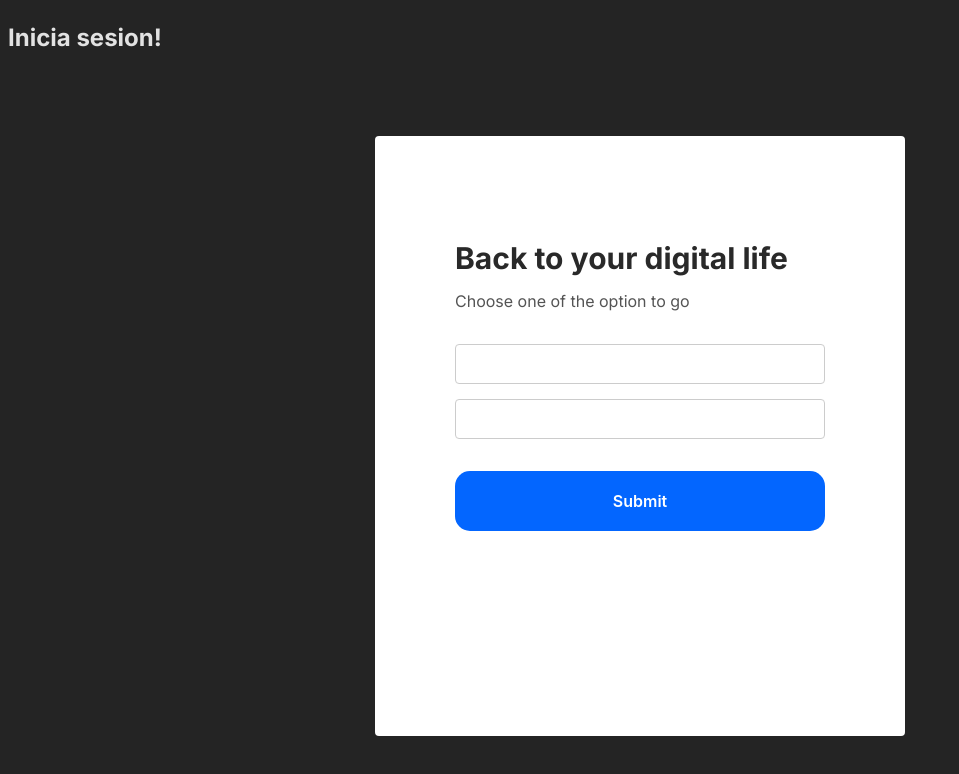
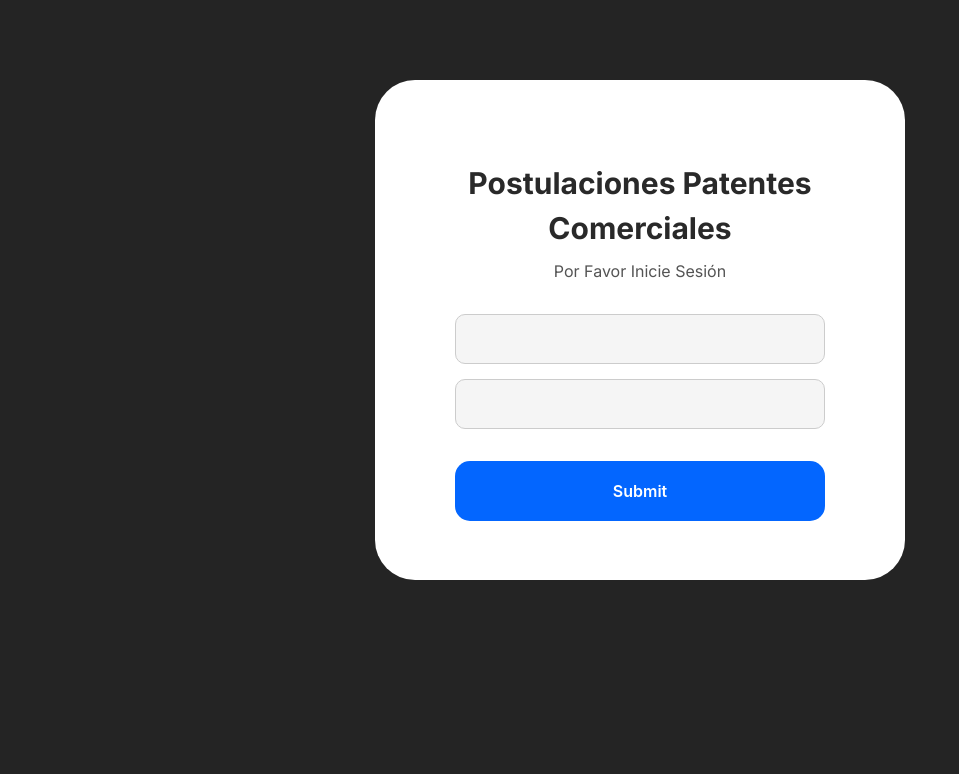
Before and after one commit to MahiroDev97/IS_PROYECTO_2023-2, a React (Vite) app in the folder frontend/: page /auth in a window 1280 px wide. Shown: the top 774 px of the page, without its empty margins (0-959 px from the left). Built offline with nearby package versions, Linux system fonts and the light colour scheme; no server answers.

Commit message:
cambios front

```diff
--- a/frontend/src/components/LoginForm.jsx
+++ b/frontend/src/components/LoginForm.jsx
@@ -24,8 +24,8 @@ function LoginForm() {
     <Box component="form" noValidate autoComplete="off" onSubmit={handleSubmit(onSubmit)} className="App">
       <div className="container">
         <div className="card_area">
-          <h1 className="container_title">Back to your digital life</h1>
-          <p className="container_para">Choose one of the option to go</p>
+          <h1 className="container_title">Postulaciones Patentes Comerciales</h1>
+          <p className="container_para">Por Favor Inicie Sesión</p>
           <div className="input_card">
             <input
               name="email"
--- a/frontend/src/login.scss
+++ b/frontend/src/login.scss
@@ -3,10 +3,10 @@
 .container {
     background-color: white;
     max-width: 530px;
-    height: 600px;
+    height: 500px;
     margin: auto;
     margin-top: 80px;
-    border-radius: 4px;
+    border-radius: 40px;
 
     .input_card
     {
@@ -17,11 +17,13 @@
     {
       width: 100%;
       margin-top: 15px;
-      padding: 10px;
+      padding: 15px;
       border: 1px solid #ccc;
-      border-radius: 4px;
+      border-radius: 10px;
       box-sizing: border-box;
       font-size: 16px;
+      color: #545454;
+      background-color: #f5f5f5;
     }
 
     .card_area
@@ -37,10 +39,13 @@
       align-items: flex-start;
       margin-bottom:-8px;
       color: #292929;
+      text-align: center;
+      margin-top: 1px;
     }
     .container_para
     {
       color: #545454;
+      text-align: center;
     }
 
   .line
--- a/frontend/src/routes/Login.jsx
+++ b/frontend/src/routes/Login.jsx
@@ -15,7 +15,6 @@ function Login() {
 
   return (
     <div>
-      <h2>Inicia sesion!</h2>
       <LoginForm />
     </div>
   );
```
